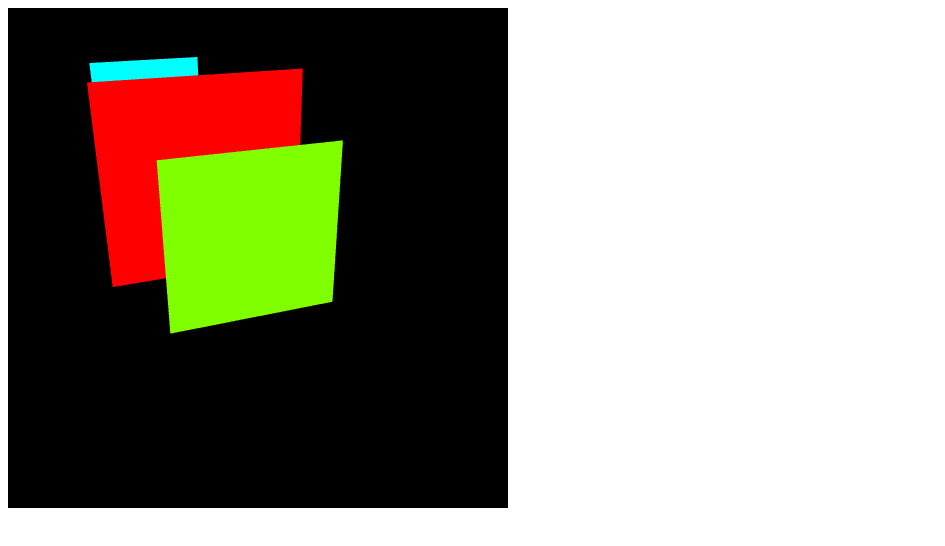
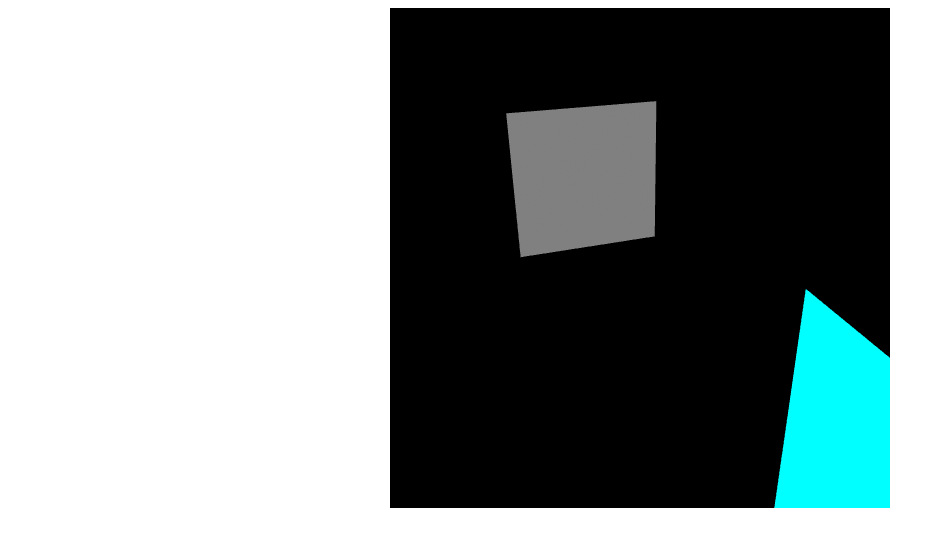
Before and after one commit to mattcodez/webgl, a plain HTML site: page trisquare/index.html in a window 1280 px wide. Shown: the whole page, without its empty margins (0-945 px from the left). Drawn offline with Linux system fonts and the light colour scheme.

Commit message:
added ability to draw rec to specified sides

```diff
--- a/trisquare/index.html
+++ b/trisquare/index.html
@@ -151,15 +151,118 @@
 	function wall(params){
 		var halfHeight = params.height / 2;
 		var halfWidth = params.width / 2;
+		var side = params.side;
+		var base = 0;
 		this.position = params.position;
+
+		var x = new Array();
+		var y = new Array();
+		var z = new Array();
+
+		if(side == 'f'){
+			// Front face
+			x[0] = halfWidth;
+			y[0] = halfHeight;
+			z[0] = base;
+			x[1] = -1.0 * halfWidth;
+			y[1] = halfHeight;
+			z[1] = base;
+			x[2] = halfWidth;
+			y[2] = -1.0 * halfHeight;
+			z[2] = base;
+			x[3] = -1.0 * halfWidth;
+			y[3] = -1.0 * halfHeight;
+			z[3] = base;
+		}
+
+		if(side == 'k'){
+			// Back face
+			x[0] = -1.0 * halfWidth;
+			y[0] = -1.0 * halfHeight;
+			z[0] = -1.0 * base;
+			x[1] = -1.0 * halfWidth;
+			y[1] = halfHeight;
+			z[1] = -1.0 * base;
+			x[2] = halfWidth;
+			y[2] = halfHeight;
+			z[2] = -1.0 * base;
+			x[3] = halfWidth;
+			y[3] = -1.0 * halfHeight;
+			z[3] = -1.0 * base;
+		}
+
+		if(side == 't'){
+			// Top face
+			x[0] = -1.0 * halfWidth;
+			y[0] = base;
+			z[0] = -1.0 * halfHeight;
+			x[1] = -1.0 * halfWidth;
+			y[1] = base;
+			z[1] = halfHeight;
+			x[2] = halfWidth;
+			y[2] = base;
+			z[2] = halfHeight;
+			x[3] = halfWidth;
+			y[3] = base;
+			z[3] = -1.0 * halfHeight;
+		}
+
+		if(side == 'b'){
+			// Bottom face
+			x[0] = -1.0 * halfWidth;
+			y[0] = -1.0 * base;
+			z[0] = -1.0 * halfHeight;
+			x[1] = halfWidth;
+			y[1] = -1.0 * base;
+			z[1] = -1.0 * halfHeight;
+			x[2] = halfWidth;
+			y[2] = -1.0 * base;
+			z[2] = halfHeight;
+			x[3] = -1.0 * halfWidth;
+			y[3] = -1.0 * base;
+			z[3] = halfHeight;
+		}
+
+		if(side == 'r'){
+			// Right face
+			x[0] = base;
+			y[0] = -1.0 * halfWidth;
+			z[0] = -1.0 * halfHeight;
+			x[1] = base;
+			y[1] = halfWidth;
+			z[1] = -1.0 * halfHeight;
+			x[2] = base;
+			y[2] = halfWidth;
+			z[2] = halfHeight;
+			x[3] = base;
+			y[3] = -1.0 * halfWidth;
+			z[3] = halfHeight;
+		}
+
+		if(side == 'l'){
+			// Left face
+			x[0] = -1.0 * base;
+			y[0] = -1.0 * halfWidth;
+			z[0] = -1.0 * halfHeight;
+			x[1] = -1.0 * base;
+			y[1] = -1.0 * halfWidth;
+			z[1] = halfHeight;
+			x[2] = -1.0 * base;
+			y[2] = halfWidth;
+			z[2] = halfHeight;
+			x[3] = -1.0 * base;
+			y[3] = halfWidth;
+			z[3] = -1.0 * halfHeight;
+		}
 
 		this.positionBuffer = gl.createBuffer();
         gl.bindBuffer(gl.ARRAY_BUFFER, this.positionBuffer);
+		//alert('x[0]'+x[0]+', y[0]'+y[0]+', z[0]'+z[0]+', x[1]'+x[1]+', y[1]'+y[1]+', z[1]'+z[1]+', x[2]'+x[2]+', y[2]'+y[2]+', z[2]'+z[2]+', x[3]'+x[3]+', y[3]'+y[3]+', z[3]'+z[3]+'');
         var vertices = [
-             halfWidth,  		halfHeight,  		0.0,
-            -1 * halfWidth,		halfHeight,  		0.0,
-             halfWidth, 		-1 * halfHeight,	0.0,
-            -1 * halfWidth, 	-1 * halfHeight,	0.0
+             x[0], y[0], z[0],
+             x[1], y[1], z[1],
+			 x[2], y[2], z[2],
+			 x[3], y[3], z[3]
             ];
         gl.bufferData(gl.ARRAY_BUFFER, new Float32Array(vertices), gl.STATIC_DRAW);
         this.positionBuffer.itemSize = 3;
@@ -183,8 +286,9 @@
 		createWall({
 			width:5,
 			height:5,
-			position:[0.0,0.0,-10.0],
-			color:[.5,1.0,0.0,1.0]}
+			side:'f',/*t=top,r=right,l=left,b=bottom,f=front,k=back*/
+			position:[0.0,0.0,-15.0],
+			color:[.5,.5,.5,1.0]}
 			,
 			drawList
 		);
@@ -192,17 +296,19 @@
 		createWall({
 			width:5,
 			height:5,
-			position:[0.0,0.0,-15.0],
+			side:'r',/*t=top,r=right,l=left,b=bottom,f=front,k=back*/
+			position:[0.0,0.0,15.0],
 			color:[0.0,1.0,1.0,1.0]}
 			,
 			drawList
 		);
 
 		createWall({
-			width:7,
-			height:7,
-			position:[0.0,0.0,10.0],
-			color:[1.0,0.0,0.0,1.0]}
+			width:5,
+			height:5,
+			side:'t',/*t=top,r=right,l=left,b=bottom,f=front,k=back*/
+			position:[-10.0,0.0,10.0],
+			color:[.5,0.5,0.4,1.0]}
 			,
 			drawList
 		);
@@ -255,6 +361,9 @@
 		for (var i = 0; i < drawList.length; i++){
 			var wall = drawList[i];
 
+			//mat4.rotate(mvMatrix, degToRad(-wall.x), [1, 0, 0]);
+			//mat4.rotate(mvMatrix, degToRad(-wall.y), [0, 1, 0]);
+			//mat4.rotate(mvMatrix, degToRad(-wall.z), [0, 0, 1]);
 			mat4.translate(mvMatrix, wall.position);
 			mvPushMatrix();
 
@@ -338,7 +447,9 @@
 
 
 <body onLoad="webGLStart();">
-    <canvas id="lesson03-canvas" style="border: none;" width="500" height="500"></canvas>
+	<div align="center">
+    	<canvas id="lesson03-canvas" style="border: none;" width="500" height="500"></canvas>
+    </div>
 </body>
 
 </html>
```
